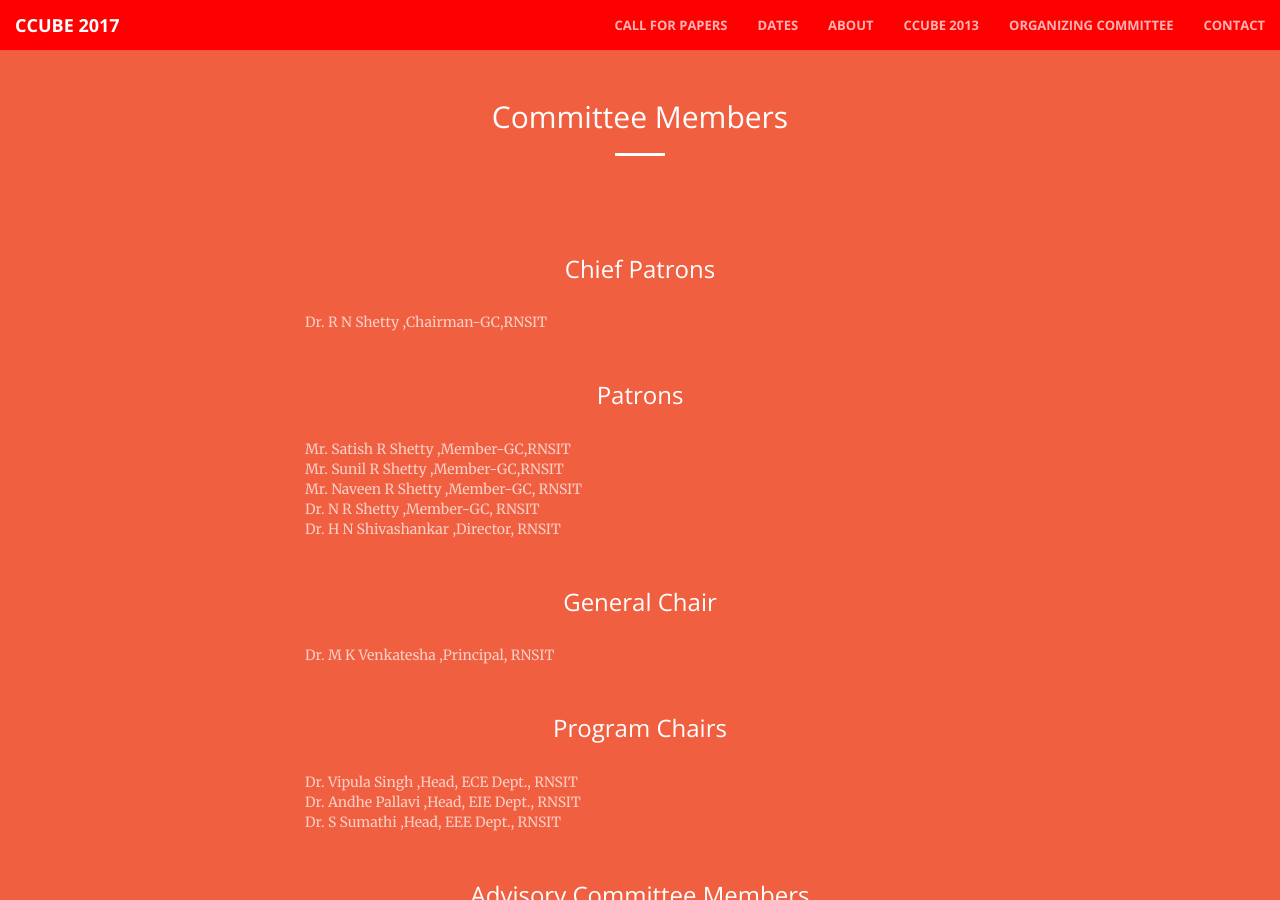
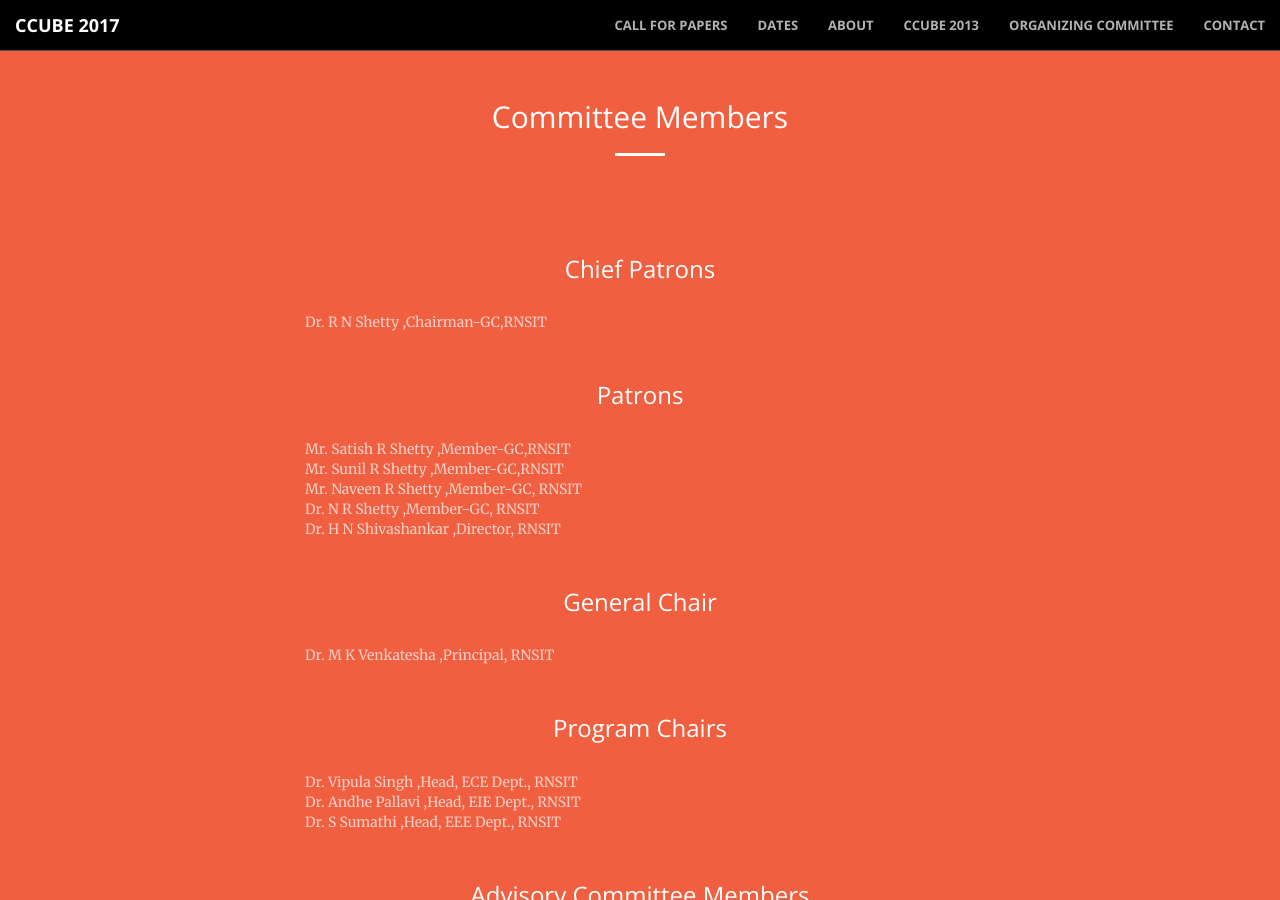
Before and after one commit to YoguBellad/ccube2017, a Jekyll site: the page built from committee.html, in a window 1280 px wide and 900 px high. Built offline with Jekyll 4.4.1, drawn with Linux system fonts in a browser that asks for light colours.

Commit message:
nav on com whitebelow blk2

```diff
--- a/_includes/nav2.html
+++ b/_includes/nav2.html
@@ -1,4 +1,4 @@
-<nav style="background-color: #FF0000; color:#000000 " id="mainNav" class="navbar navbar-default navbar-fixed-top" >
+<nav style="background-color: #000000; " id="mainNav" class="navbar navbar-default navbar-fixed-top" >
     <div class="container-fluid">
         <!-- Brand and toggle get grouped for better mobile display -->
         <div class="navbar-header"  >
```
